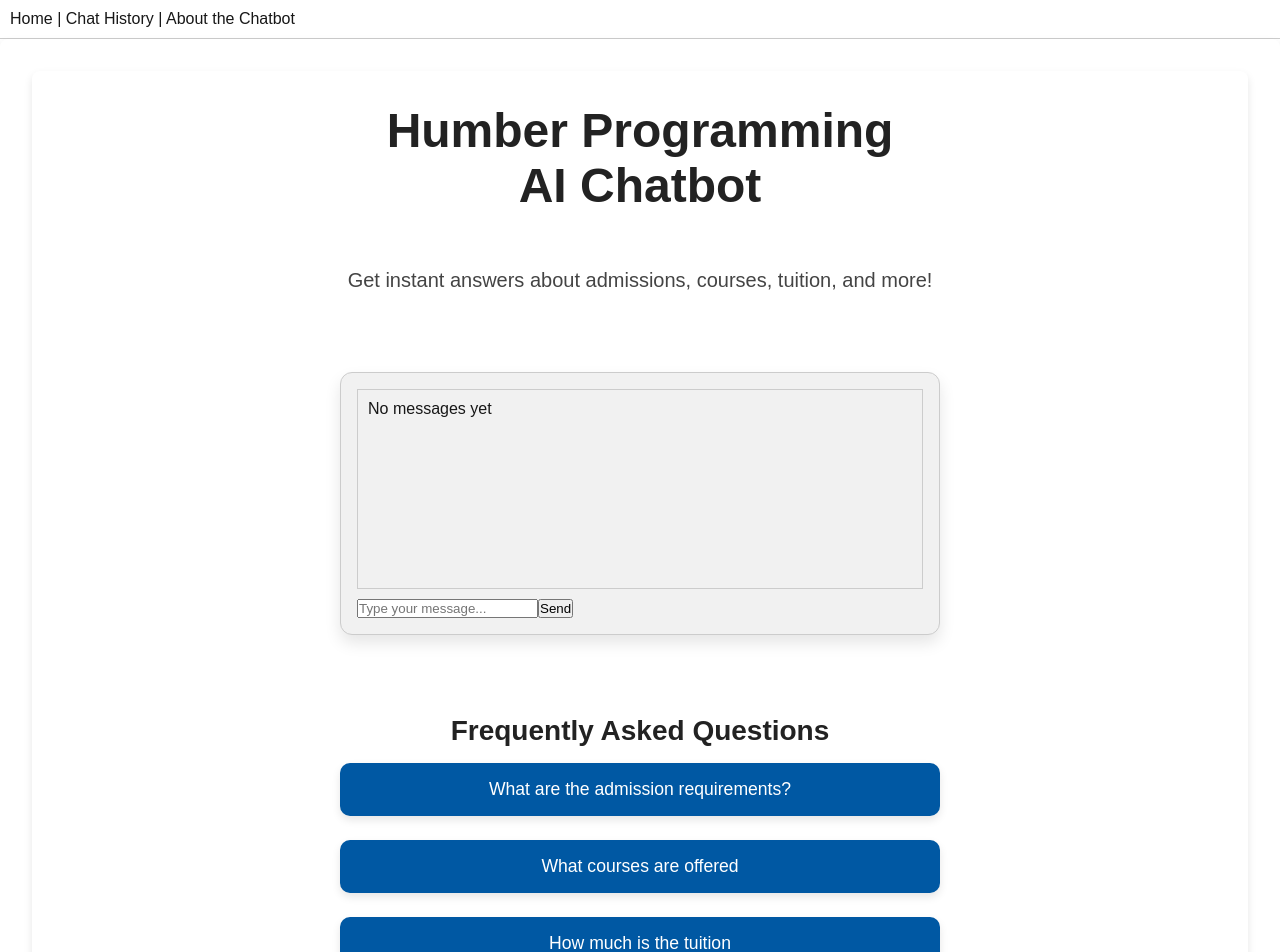
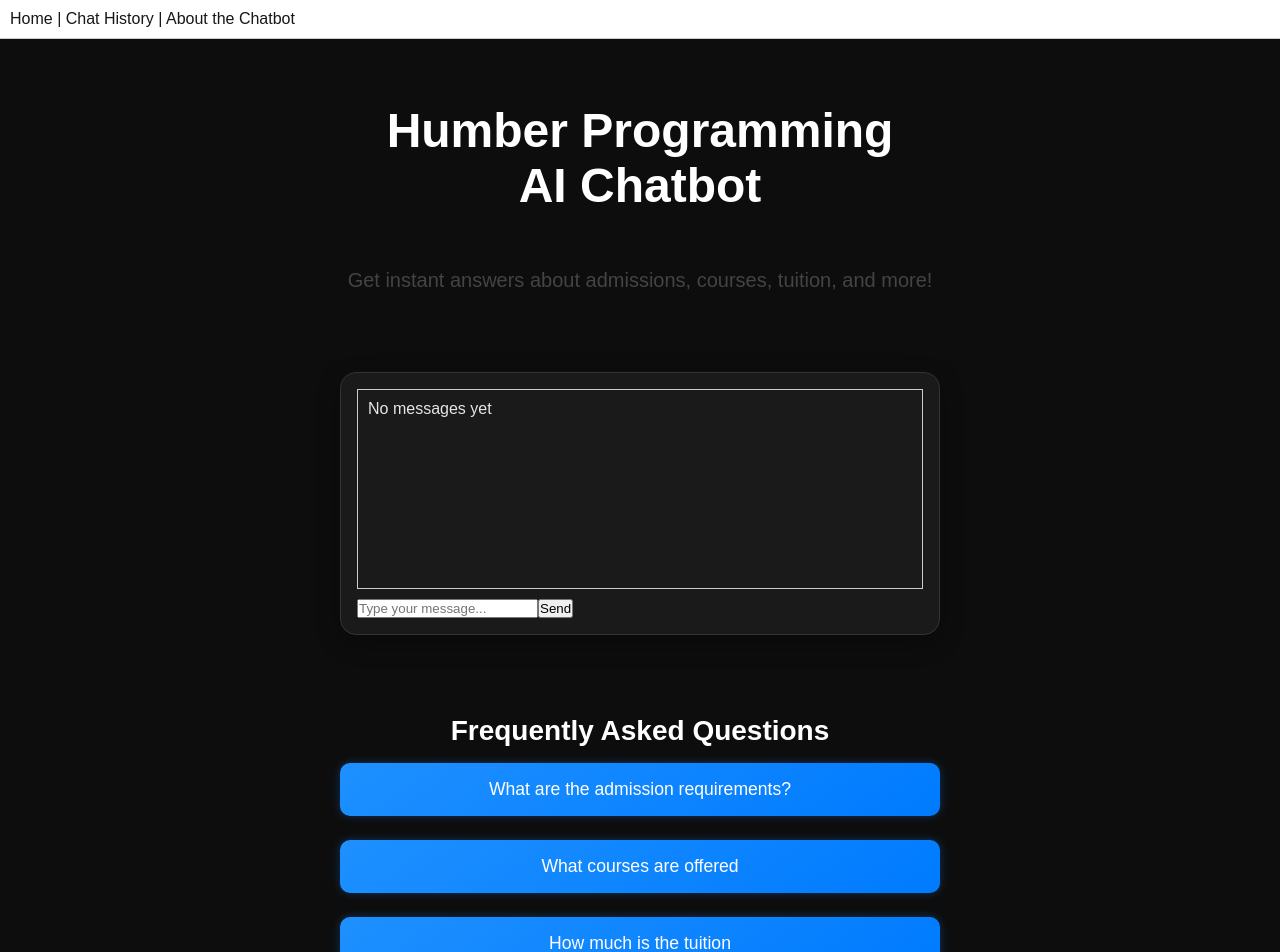
Before and after one commit to danielxw88/humber-ai, a Next.js app: page / in a window 1280 px wide. Shown: the top 952 px of the page. Built offline with nearby package versions, Linux system fonts and the light colour scheme.

Commit message:
Enhanced homepage: glassmorphism chatbox, animated FAQ buttons, and gradient title

```diff
--- a/pages/index.js
+++ b/pages/index.js
@@ -15,7 +15,7 @@
       />
     </Head>
 
-    <div className={styles.container}>
+    <div className={styles.darkPage}>
       <div className={styles.container}>
       <main className={styles.main}>
         <h1 className={styles.title}>
--- a/styles/Home.module.css
+++ b/styles/Home.module.css
@@ -199,11 +199,12 @@
   max-width: 600px;
   margin: 1rem auto;
   padding: 1rem;
-  border-radius: 10px;
-  background-color: #f1f1f1;
-  border-radius: 12px;
-  border: 1px solid #ccc;
-  box-shadow: 0 8px 16px rgba(0, 0, 0, 0.1);
+  background: rgba(30, 30, 30, 0.4);
+  border-radius: 16px;
+  border: 1px solid rgba(255, 255, 255, 0.1);
+  backdrop-filter: blur(12px);
+  -webkit-backdrop-filter: blur(12px);
+  box-shadow: 0 8px 32px rgba(0, 0, 0, 0.6);
 }
 
 .faq {
@@ -232,22 +233,21 @@
   font-size: 1.1rem;
   border: none;
   border-radius: 10px;
-  background-color: #0058a3;
+  background: linear-gradient(145deg, #1e90ff, #007bff);
   color: white;
   cursor: pointer;
-  transition: background 0.3s ease, transform 0.2s ease, box-shadow 0.2s ease;
-  box-shadow: 0 4px 8px rgba(0, 0, 0, 0.1);
+  transition: all 0.3s ease;
+  box-shadow: 0 4px 12px rgba(30, 144, 255, 0.2);
 }
 
 .faqButtons button:hover {
-  background-color: #007bff;
-  transform: translateY(-3px);
-  box-shadow: 0 6px 12px rgba(0, 0, 0, 0.15);
+  transform: scale(1.03);
+  box-shadow: 0 6px 20px rgba(30, 144, 255, 0.5);
 }
 
 .faqButtons button:active {
-  background-color: #004c8c;
   transform: scale(0.96);
+  box-shadow: none;
 }
 
 .footer {
```
